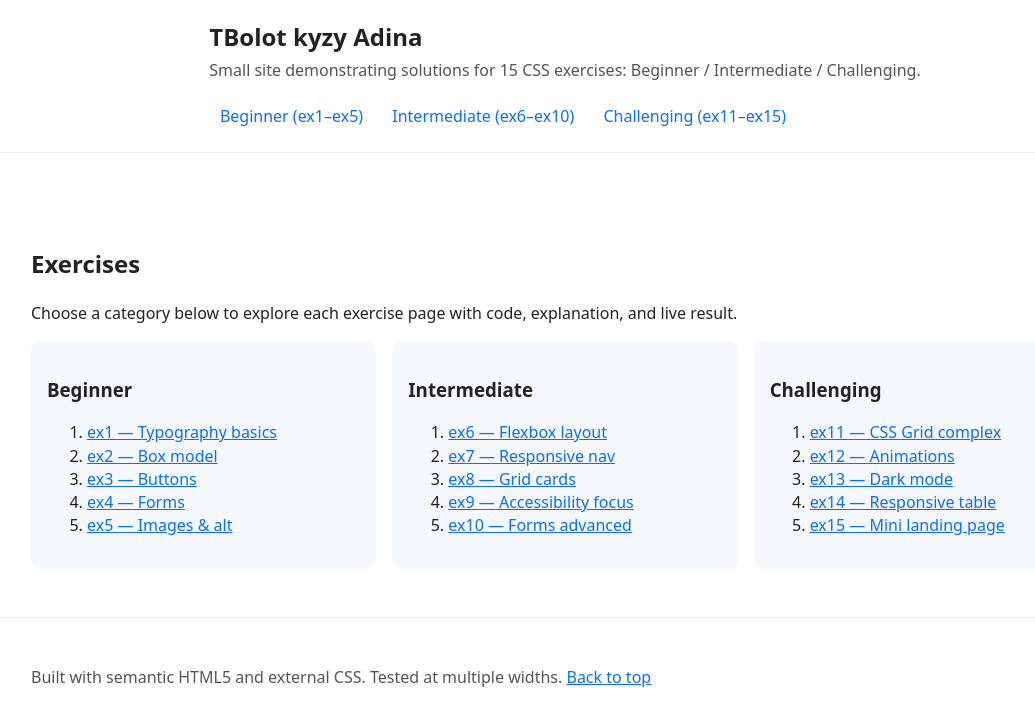
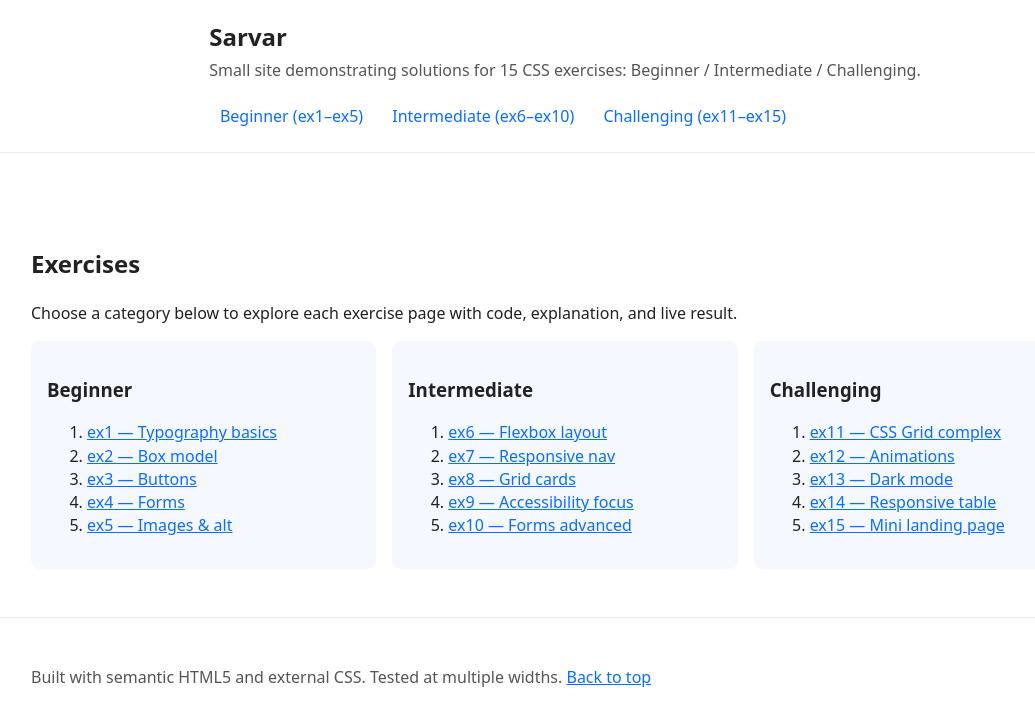
Before and after one commit to Umarbek-commits/Sarvar, a plain HTML site: page index.html in a window 1280 px wide. Shown: the whole page, without its empty margins (75-1110 px from the left). Drawn offline with Linux system fonts and the light colour scheme.

Commit message:
Update index.html

```diff
--- a/index.html
+++ b/index.html
@@ -10,7 +10,7 @@
   <a class="skip-link" href="#main">Skip to content</a>
   <header class="site-header">
     <div class="container">
-      <h1 class="site-title">TBolot kyzy Adina</h1>
+      <h1 class="site-title">Sarvar</h1>
       <p class="site-desc">Small site demonstrating solutions for 15 CSS exercises: Beginner / Intermediate / Challenging.</p>
       <nav class="main-nav" aria-label="Main navigation">
         <ul>
```
